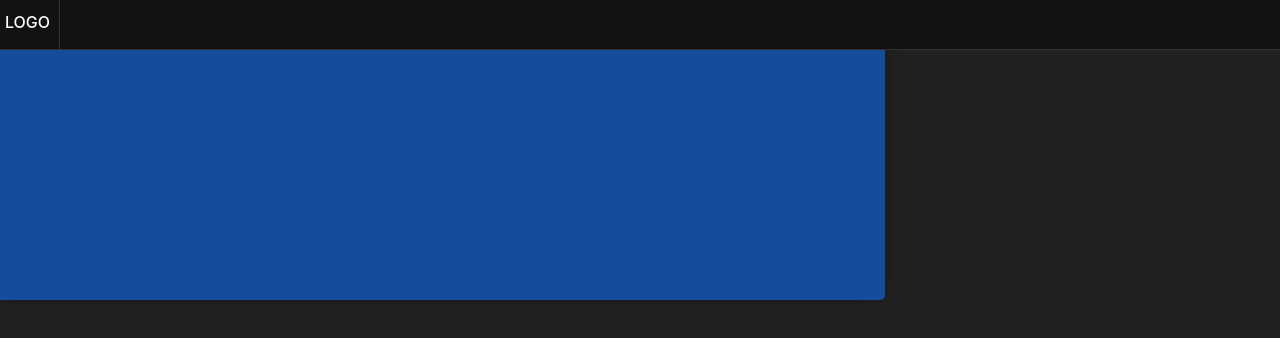
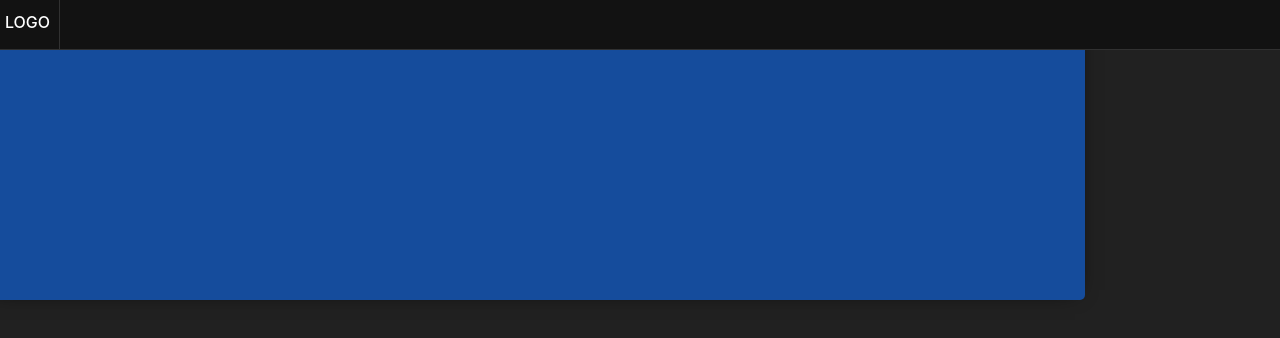
Before and after one commit to BenClementt/college-site, a plain HTML site: page index.html in a window 1280 px wide. Drawn offline with nearby package versions, Linux system fonts and the light colour scheme.

Commit message:
sdaasdsad

```diff
--- a/assets/css/styles.css
+++ b/assets/css/styles.css
@@ -28,13 +28,13 @@ body {
 .heroContainer{
     background-color: #154c9c;
     height: 300px;
-    width: 900px;
+    width: 1100px;
     padding: 10px;
     border-radius: 5px;
     box-shadow: 0px 0px 20px -10px #000;
 }
 
-@media screen and (max-width: 900px) {
+@media screen and (max-width: 1100px) {
     .heroContainer{
         width: 100%;
     }
```
